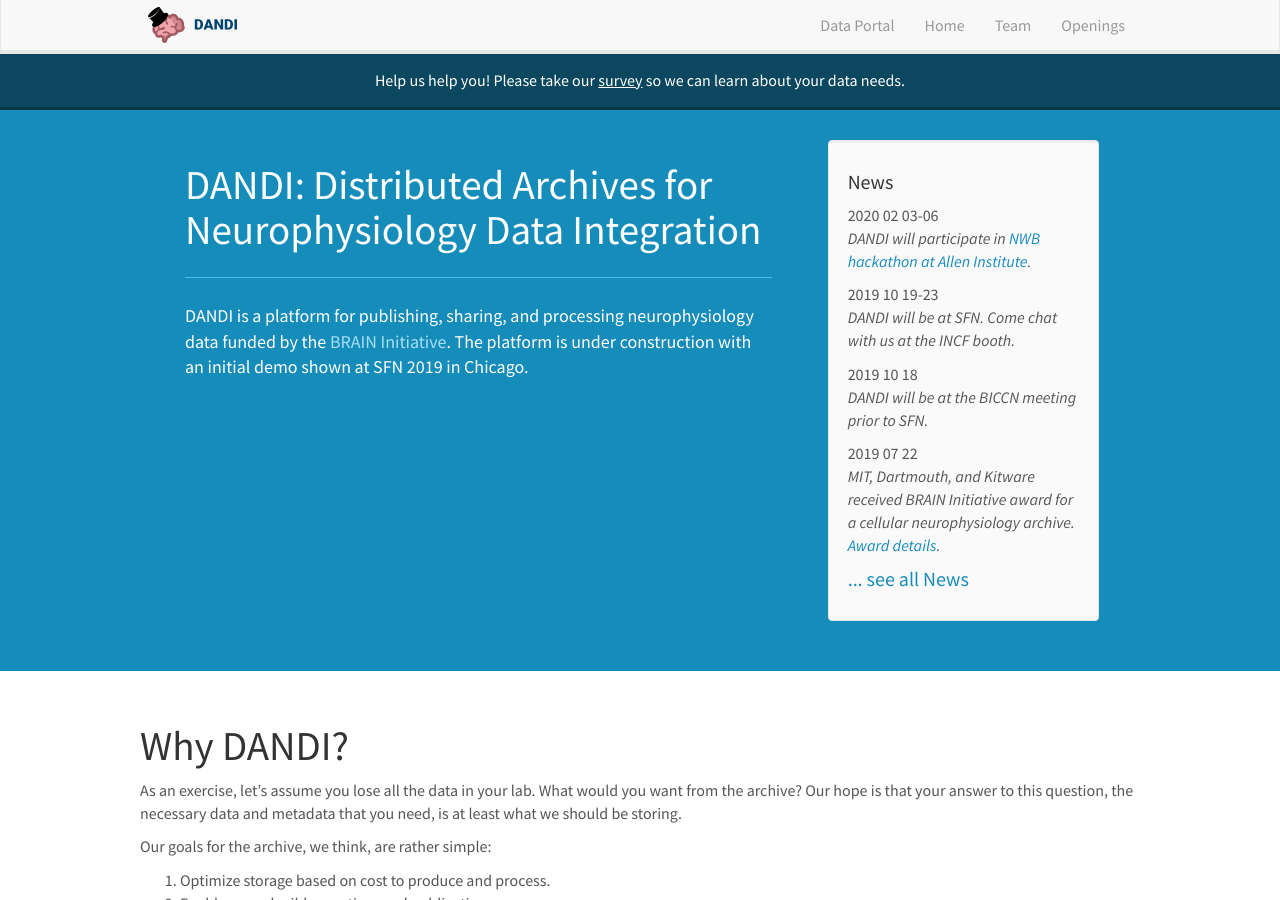
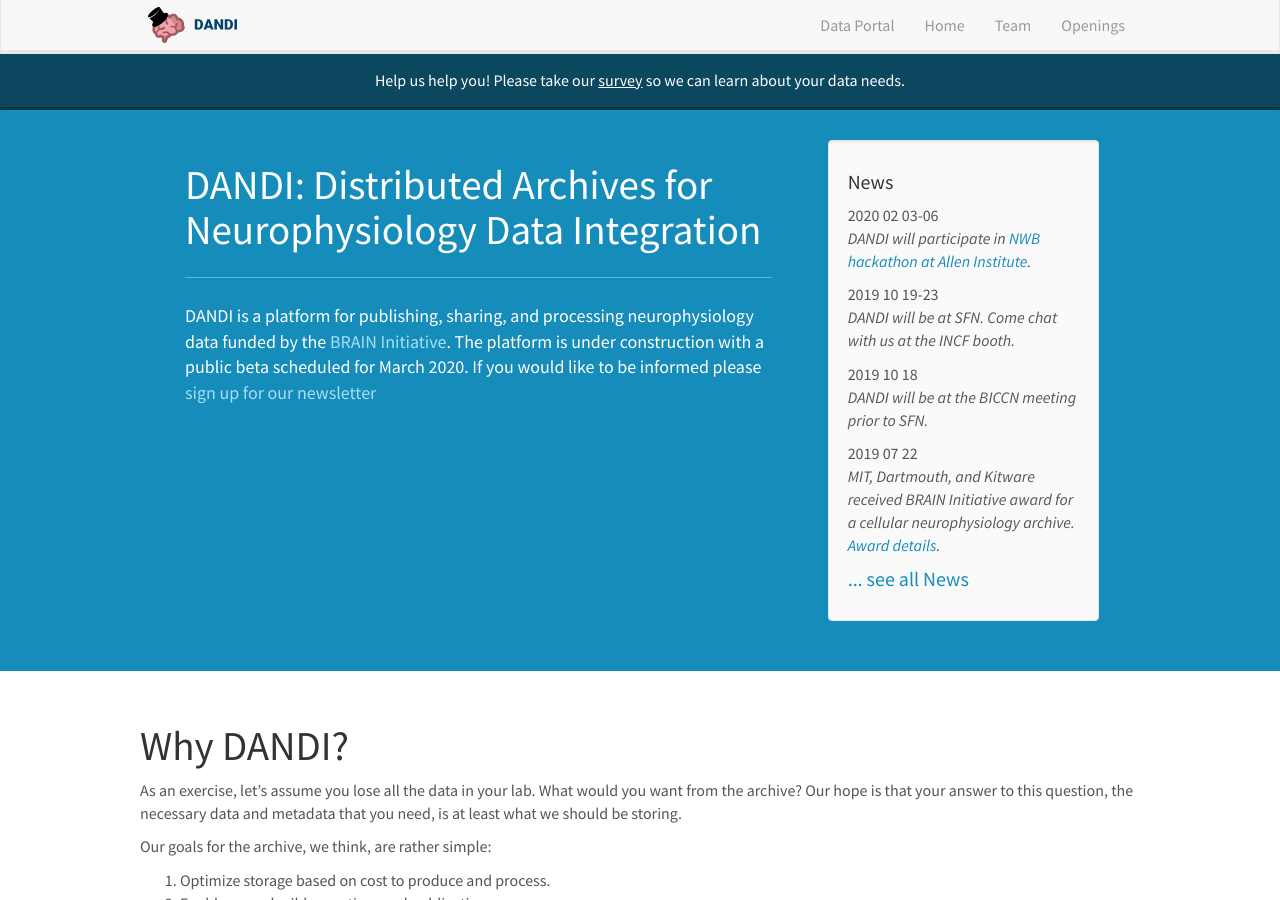
Before and after one commit to nicolocin/dandi.github.io, a Jekyll site: the page built from _pages/home.md, in a window 1280 px wide and 900 px high. Built offline with Jekyll 4.4.1, drawn with Linux system fonts in a browser that asks for light colours; nearby versions of some CDN libraries.

Commit message:
add newsletter signup link; closes #4

```diff
--- a/_includes/home-banner.html
+++ b/_includes/home-banner.html
@@ -4,7 +4,10 @@
       <h1>DANDI: Distributed Archives for Neurophysiology Data Integration</h1>
       <p>DANDI is a platform for publishing, sharing, and processing neurophysiology data funded by
         the <a href="https://braininitiative.nih.gov/" target="_blank">BRAIN Initiative</a>.
-        The platform is under construction with an initial demo shown at SFN 2019 in Chicago.</p>
+        The platform is under construction with a public beta scheduled for March 2020. If
+        you would like to be informed please
+        <a href="https://mailchi.mp/7c90915cdcc3/dandi-newsletter-signup" target="_blank">
+          sign up for our newsletter</a></p>
     </div>
     <div id="newsid" class="col-sm-4" >
       {% include news.html %}
```
